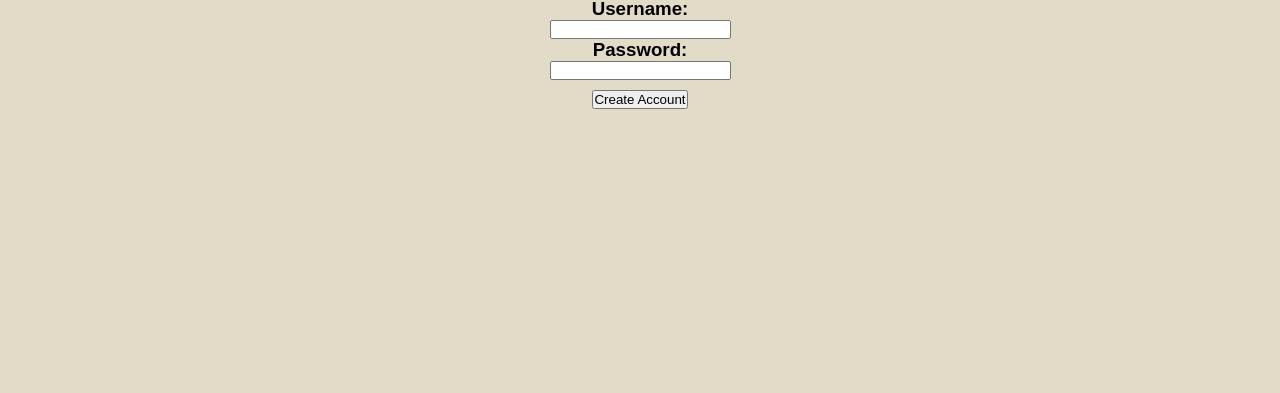
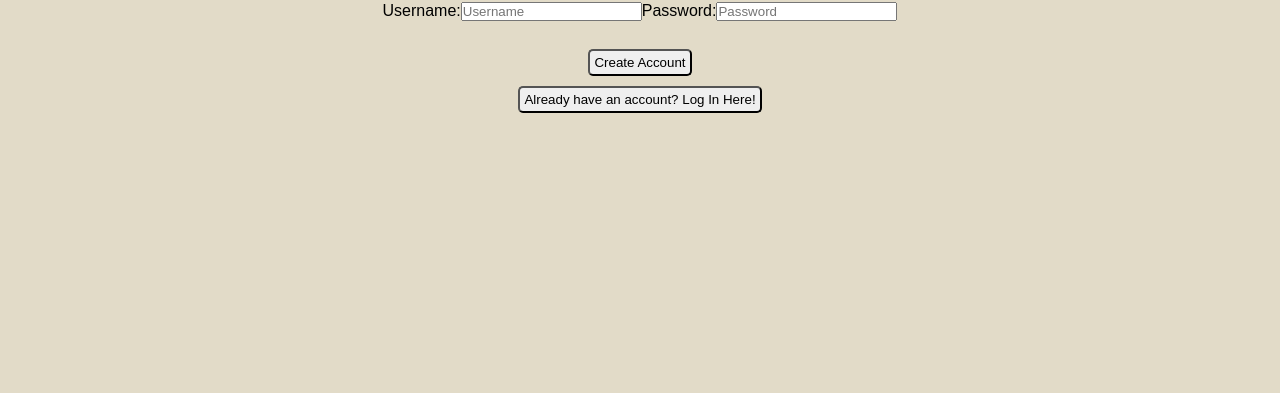
Before and after one commit to amorse110/osrs-inventory-setups-library, a React app in the folder client/: page /signup in a window 1280 px wide. Shown: the part 407-800 px from the top of the page. Built offline with nearby package versions, Linux system fonts and the light colour scheme.

Commit message:
updated login and signup components

```diff
--- a/client/src/components/pages/Login.js
+++ b/client/src/components/pages/Login.js
@@ -1,15 +1,28 @@
-import React from 'react'
+import React, { useState } from 'react'
 
 function Login() {
+  const [username, setUsername] = useState('');
+  const [password, setPassword] = useState('');
+
+  const handleLogin = (e) => {
+    e.preventDefault();
+    console.log(username);
+  }
+
   return (
     <div className='center-container'>
-      <h1>Login</h1>
-      <div />
-      <h3>Username:</h3>
-      <input type="text" />
-      <h3>Password:</h3>
-      <input type="text" />
-      <button>Submit</button>
+      <form>
+        <h1>Login</h1>
+        <div />
+        <label htmlFor='Username'>Username:</label>
+        <input value={username} onChange={(e) => setUsername(e.target.value)}
+          type="text" placeholder='Username'/>
+        <label htmlFor='Password'>Password:</label>
+        <input value={password} onChange={(e) => setPassword(e.target.value)}
+          type="password" placeholder='Password'/>
+        <button type="submit">Submit</button>
+      </form>
+      <button>Don't have an account yet? Register Here!</button>
     </div>
   );
 }
--- a/client/src/components/pages/SignUp.js
+++ b/client/src/components/pages/SignUp.js
@@ -1,15 +1,44 @@
-import React from 'react'
+import React, { useState } from 'react'
+import { useHistory } from "react-router-dom";
+
 
 function SignUp() {
+  const [username, setUsername] = useState('');
+  const [password, setPassword] = useState('');
+
+  function handleSignup(e) {
+    fetch("/signup", {
+      method: 'POST',
+      headers: {
+        'Content-Type': 'application/json',
+      },
+      body: JSON.stringify({
+        username: e['username'],
+        password: e['password'],
+      }),
+    })//.then((res) => {
+      //if (res.ok) {
+        //res.json().then((user) => {
+          //handleLogin(user);
+
+        //})
+      //}
+    //})
+  }
+
   return (
     <div className="center-container">
-      <h1>Sign Up</h1>
-      <div></div>
-      <h3>Username:</h3>
-      <input type="text"/>
-      <h3>Password:</h3>
-      <input type="text"/>
-      <button>Create Account</button>
+      <form onSubmit={handleSignup}>
+        <h1>Sign Up</h1>
+        <div></div>
+        <label htmlFor='username'>Username:</label>
+        <input type="text" name='username' id='username' placeholder='Username'/>
+        <label htmlFor='password'>Password:</label>
+        <input type="text" name='password' id='password' placeholder='Password'/>
+        <div></div>
+        <button type='submit'>Create Account</button>
+      </form>
+      <button>Already have an account? Log In Here!</button>
     </div>
   );
 }
--- a/client/src/components/pages/styles.css
+++ b/client/src/components/pages/styles.css
@@ -14,3 +14,18 @@
 .center-container button {
     margin-top: 10px;
 }
+
+label {
+    text-align: left;
+    padding: 0.25rem 0;
+}
+
+input {
+    margin: 0.5rem 0;
+}
+
+button {
+    padding: 4px;
+    border-radius: 5px;
+    cursor: pointer;
+}
--- a/package.json
+++ b/package.json
@@ -1,6 +1,7 @@
 {
   "dependencies": {
     "bcrypt": "^5.1.1",
-    "react-router-dom": "^6.15.0"
+    "react-redux": "^8.1.2",
+    "react-router-dom": "^6.16.0"
   }
 }
```
Also changed, not shown: 2 other files.
